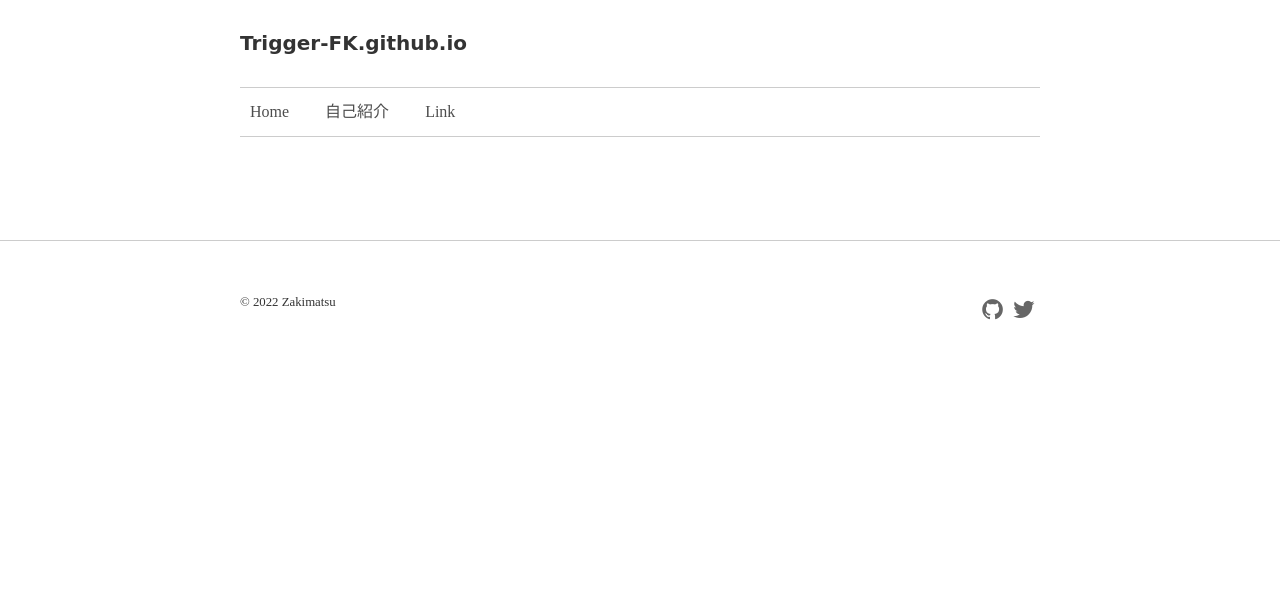
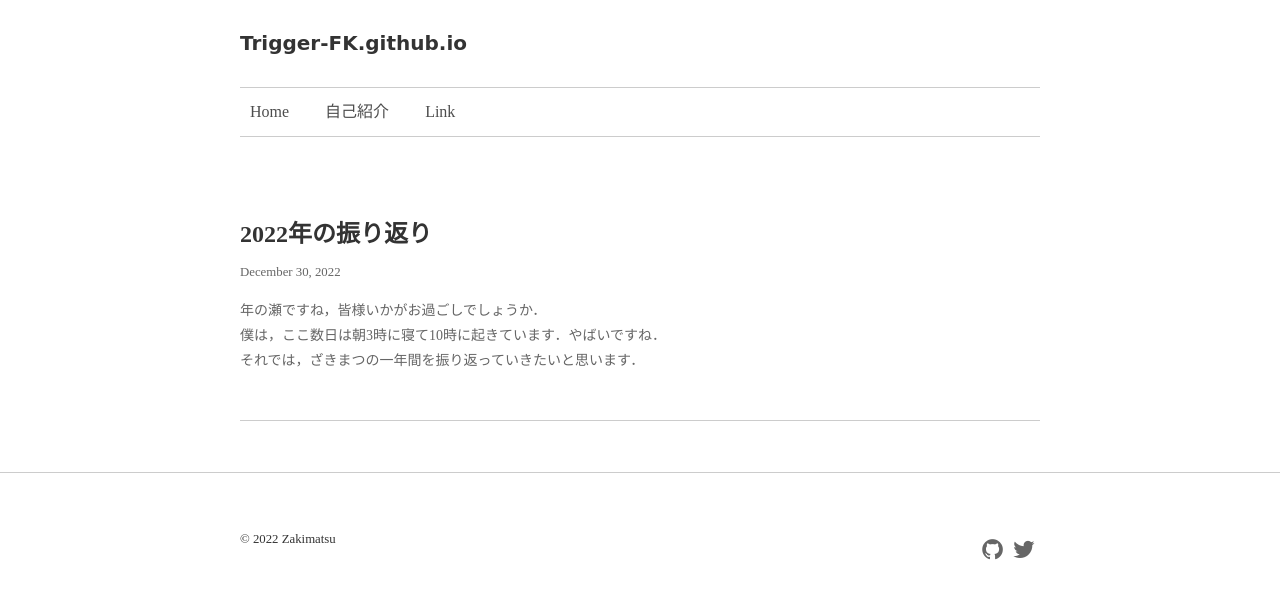
Before and after one commit to Trigger-FK/Trigger-FK.github.io, a Jekyll site: the page built from index.html, in a window 1280 px wide. Shown: the top 599 px of the page. Built offline with Jekyll 4.4.1, drawn with Linux system fonts in a browser that asks for light colours; nearby versions of some CDN libraries; the list of posts is cut into pages by our own code; some of the changed lines change nothing that is shown.

Commit message:
Create New Article(2022-12-30)

```diff
--- /dev/null
+++ b/_posts/2022-12-30-Hilight2022.md
@@ -0,0 +1,110 @@
+---
+layout: post
+title: 2022年の振り返り
+---
+
+年の瀬ですね，皆様いかがお過ごしでしょうか．
+僕は，ここ数日は朝3時に寝て10時に起きています．やばいですね．
+それでは，ざきまつの一年間を振り返っていきたいと思います．
+
+それでは，やっていきましょうか．
+
+# 月間振り返り
+### 1月
+卒論と国際会議の締切に追われていました．
+8時起床，9時過ぎに学校行って22時ごろまで論文執筆，2時就寝というスケジュールを一か月間続けました．
+国際会議の論文を提出し終わった時は感動で泣いた．
+
+### 2月
+卒論提出と口頭試問．
+諮問は余裕で終えることができました，卒論でも論文読みはやはり大事．
+無事卒論提出＆諮問終了のお祝いに，2万円のキーボードを買いました．
+
+<blockquote class="twitter-tweet"><p lang="ja" dir="ltr">はい、新しいキーボード買いました <a href="https://t.co/coIyuzu0Ap">pic.twitter.com/coIyuzu0Ap</a></p>&mdash; おまつ (@santana_hammer) <a href="https://twitter.com/santana_hammer/status/1489906718650023938?ref_src=twsrc%5Etfw">February 5, 2022</a></blockquote> <script async src="https://platform.twitter.com/widgets.js" charset="utf-8"></script>
+
+このころは，KaggleにAtCoderにいっぱい興味がありましたね．
+三日坊主を発動したけど．
+
+### 3月
+国際会議に出した論文が，無事にAcceptされ，嬉しみ溢れました．
+無事，大学卒業して学士（工学）を獲得．
+友達と卒業旅行で熊本の阿蘇～黒川温泉．
+美味しかったし，楽しかった．
+
+<blockquote class="twitter-tweet"><p lang="ja" dir="ltr">今日のハイライト <a href="https://t.co/AKjlP2O3F2">pic.twitter.com/AKjlP2O3F2</a></p>&mdash; おまつ (@santana_hammer) <a href="https://twitter.com/santana_hammer/status/1503371198499287044?ref_src=twsrc%5Etfw">March 14, 2022</a></blockquote> <script async src="https://platform.twitter.com/widgets.js" charset="utf-8"></script>
+
+この時期から，Kyutechの人がフォロワーに増えた．
+あと，博士後期課程進学をガチで考え始める．
+
+確か，この時期にJEES・ソフトバンク AI人材育成奨学金に受かってた記憶．
+
+### 4月
+大学院に入学，ｳｯｷｳｷの一年生．
+大学の卒論から引き続き，マルチエージェントの研究を一生懸命にやった．
+
+この時期から，hmsnﾆｷにマイクロマウスをオススメされ始める．
+
+### 5月
+国際会議にオンライン参加したり．
+Kyutechの大輪先生とぎりこさんとご飯に行ったり．
+こんなツイートしてたり．
+
+<blockquote class="twitter-tweet"><p lang="ja" dir="ltr">将来何やりたいのかよくわからん，でも理論を数学使っていじいじして定理作って証明して，補題と仮定つけてってプロセスが楽しい気がする．<br><br>数学全くわからんけど．</p>&mdash; おまつ (@santana_hammer) <a href="https://twitter.com/santana_hammer/status/1522968647593238528?ref_src=twsrc%5Etfw">May 7, 2022</a></blockquote> <script async src="https://platform.twitter.com/widgets.js" charset="utf-8"></script>
+
+なお，この直後に数学がすごく苦手だったことを思い出していた模様．
+この時期から，ネットワークトポロジーに興味を持ち始める．
+
+### 6月
+MATLABライセンスを買いました．
+研究が，今やってるサブテーマに変わった．
+
+### 7月
+ワクチン接種一回目．腕痛いだけでした．
+死ぬほど，すしらーめんりくの動画にハマってた．
+ジムカーナの練習会に参加して，バイク競技に目覚めた．
+あ，NIWAKAの若松メンバーで紅茶芝居たりもしましたね．
+
+あと，講義のプレゼンでこんなこと書いた．
+
+<blockquote class="twitter-tweet"><p lang="zxx" dir="ltr"><a href="https://t.co/uykpqLpDkL">pic.twitter.com/uykpqLpDkL</a></p>&mdash; おまつ (@santana_hammer) <a href="https://twitter.com/santana_hammer/status/1551358844076687361?ref_src=twsrc%5Etfw">July 25, 2022</a></blockquote> <script async src="https://platform.twitter.com/widgets.js" charset="utf-8"></script>
+
+### 8月
+彼女と別れた．
+心頭滅却すれば
+　　　ハッカ油も
+　　　　　　ヌルマァユ
+
+大輪先生と，さくさんと，フカミくんと飲み行った．お酒で失敗したけど，楽しかった．
+
+### 9月
+ワクチン接種二回目．寝る前に「神様，おねちゅでないようにちてくだちゃい」ってお祈りしたら，バカ高熱出た．
+SICE制御理論部門のオンライン研究室見学があって，博士進学を心に決める．
+トレーニングトレーサを購入，hmsnﾆｷに脅されてマイクロマウス九州支部大会に申し込む．
+ここから一ヵ月は，トレーサの開発に明け暮れる．
+
+### 10月
+ﾐﾂﾀｹｻｧｧｧﾝの力を借りて，Gitに入門した．
+SECCON Beginners 2022 福岡に参加，CTFにハマった．
+TsukuCTFに参加，楽しくてOSINTにハマった．Writeupの執筆も始めました．
+あとは，マイクロマウス九州支部大会　ロボトレース部門で準優勝しましたね．
+
+<blockquote class="twitter-tweet"><p lang="ja" dir="ltr">マイクロマウス九州支部大会，ロボトレース無事に完走できました．<br>(それに付随して準優勝してしまった)<br><br>来年は，ジャイロセンサをゴリゴリに使って，賢く走らせたいお気持ちです． <a href="https://t.co/vwDpyDgV4x">pic.twitter.com/vwDpyDgV4x</a></p>&mdash; おまつ (@santana_hammer) <a href="https://twitter.com/santana_hammer/status/1584069124053151744?ref_src=twsrc%5Etfw">October 23, 2022</a></blockquote> <script async src="https://platform.twitter.com/widgets.js" charset="utf-8"></script>
+
+### 11月
+RoboMaster　日本チーム合同キャンプで名古屋へ．
+パワプロさんと初めてお会いしたり，各チームのかっこいいロボットを見て幸せでした．
+あとは，はにゃくんのC言語リメディカルに参加，一週間ひたすらC言語かいた．
+この時期から，DC1に向けて不安になり始める．
+
+さくさんとフカミくんと飲み行った，これまた楽しかった．また行きたい．
+
+### 12月
+ずっと真夜中でいいのに。のライブに行きました．人生初ライブ，多分ライブ沼にハマった．
+Advent Calendarの記事を合計5本書いたりしました．（日本陰キャ協会3本，マイクロマウス1本，数理最適化1本）
+あとは，イラストを描く熱が再燃し始めた．死ぬほどP丸様。にハマった．
+
+# 来年は
+RoboCup，マイクロマウス，研究ともども頑張りたい．
+しっかり自分の時間も確保して，CTFやイラストの練習をやっていきたいです．
+
+あと，いろんな人と会って食事なり飲みなり行きたいです．交友関係が狭いので...
--- a/assets/css/style.scss
+++ b/assets/css/style.scss
@@ -6,6 +6,7 @@
 @import 'extends';
 @import 'about';
 @import 'menu';
+@import 'post';
 
 
 a{
```
Also changed, not shown: 6 other files.
